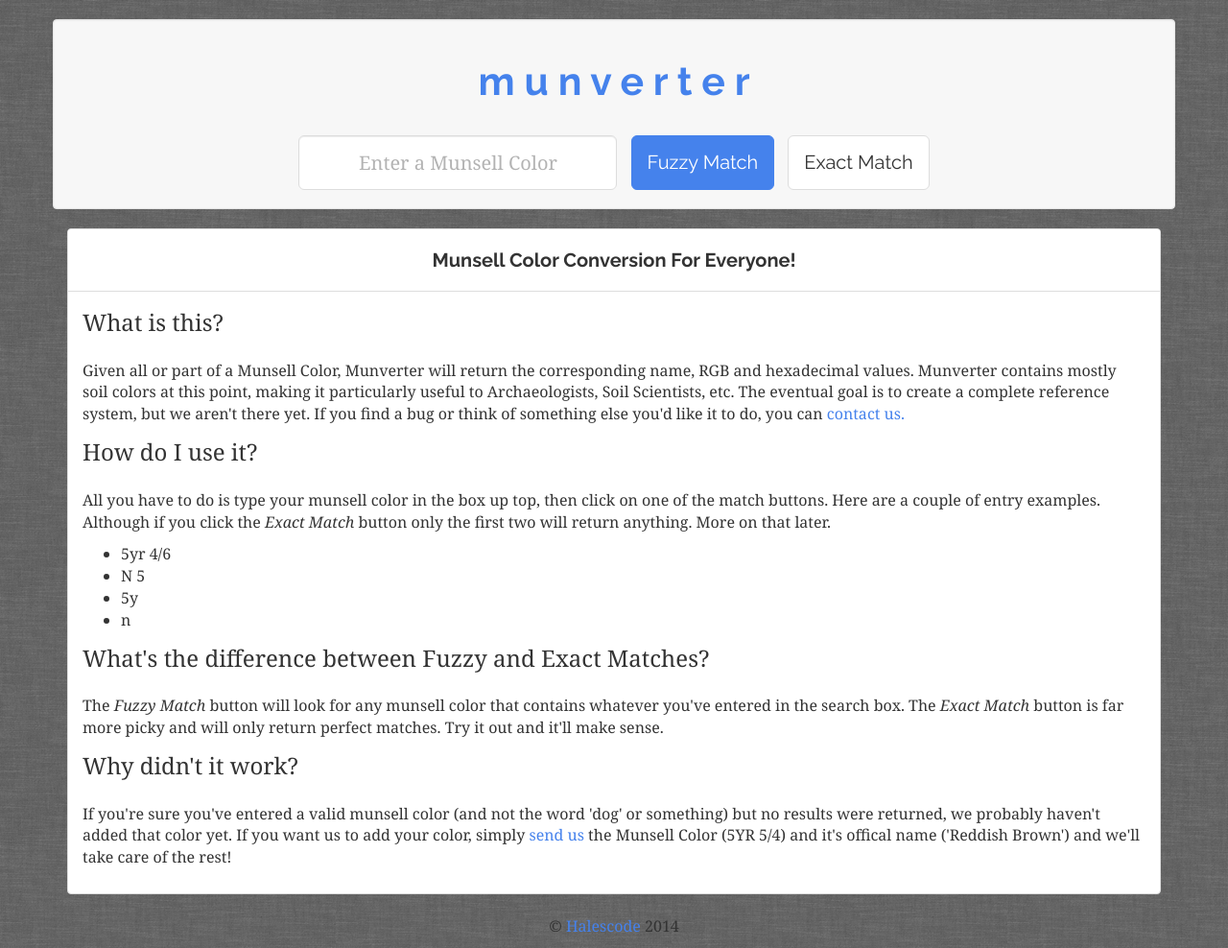
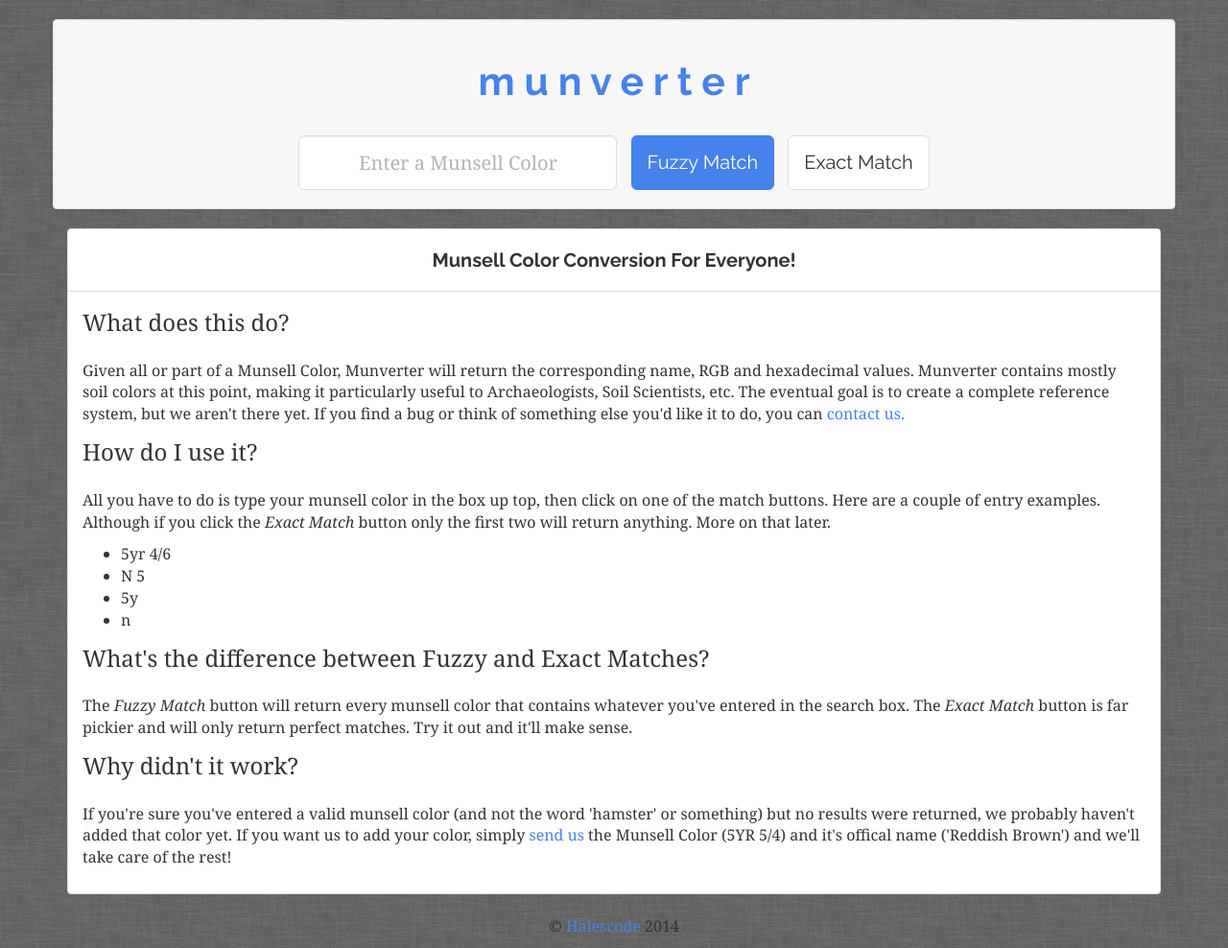
Before and after one commit to HalescodeLLC/django-munsell, a Django app: page / in a window 1280 px wide. Shown: the whole page at 96% size. Run offline with Django 3.2, Linux system fonts and the light colour scheme; some libraries are stand-ins or nearby versions.

Commit message:
minor language tweaks on the home page

```diff
--- a/munsell/mcolor/templates/mcolor/home.html
+++ b/munsell/mcolor/templates/mcolor/home.html
@@ -14,7 +14,7 @@
 
     <div class="panel-body">
         <div id="intro">
-            <p class="lead">What is this?</p>
+            <p class="lead">What does this do?</p>
             <p>Given all or part of a Munsell Color, Munverter will return the corresponding name, RGB and hexadecimal
             values. Munverter contains mostly soil colors at this point, making it particularly useful to
             Archaeologists, Soil Scientists, etc.  The eventual goal is to create a complete reference system, but we
@@ -31,10 +31,10 @@
                 <li>n</li>
             </ul>
             <p class="lead">What's the difference between Fuzzy and Exact Matches?</p>
-            <p>The <em>Fuzzy Match</em> button will look for any munsell color that contains whatever you've entered in the search box.
-            The <em>Exact Match</em> button is far more picky and will only return perfect matches. Try it out and it'll make sense.</p>
+            <p>The <em>Fuzzy Match</em> button will return every munsell color that contains whatever you've entered in the search box.
+            The <em>Exact Match</em> button is far pickier and will only return perfect matches. Try it out and it'll make sense.</p>
             <p class="lead">Why didn't it work?</p>
-            <p>If you're sure you've entered a valid munsell color (and not the word 'dog' or something) but
+            <p>If you're sure you've entered a valid munsell color (and not the word 'hamster' or something) but
             no results were returned, we probably haven't added that color yet. If you want us to
             add your color, simply <a href="http://halescode.com/#contact">send us</a> the Munsell Color (5YR 5/4) and it's offical name ('Reddish Brown') and
             we'll take care of the rest!</p>
```
